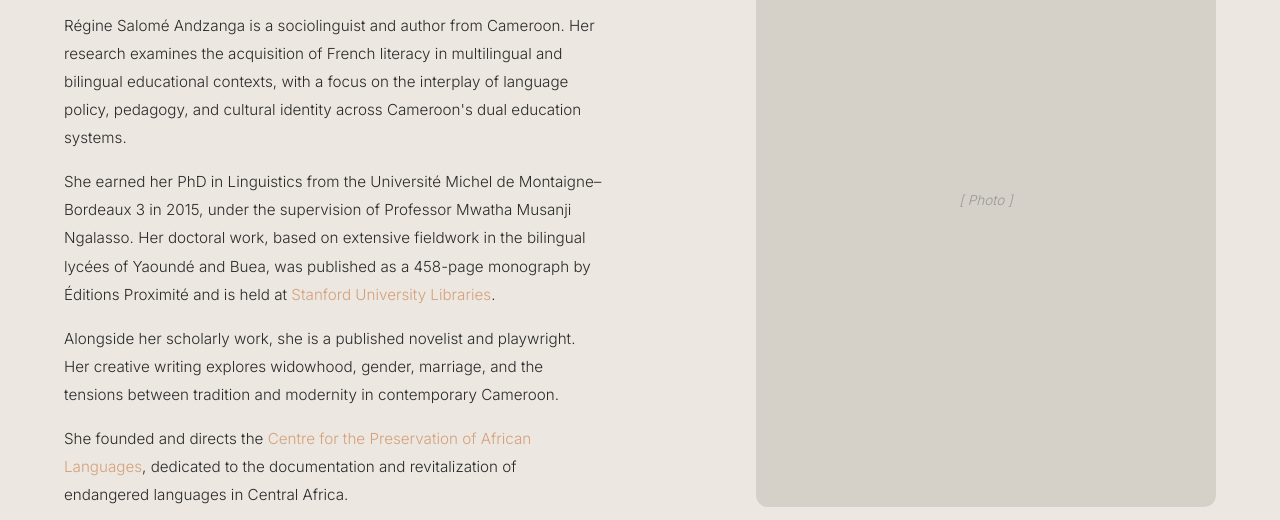
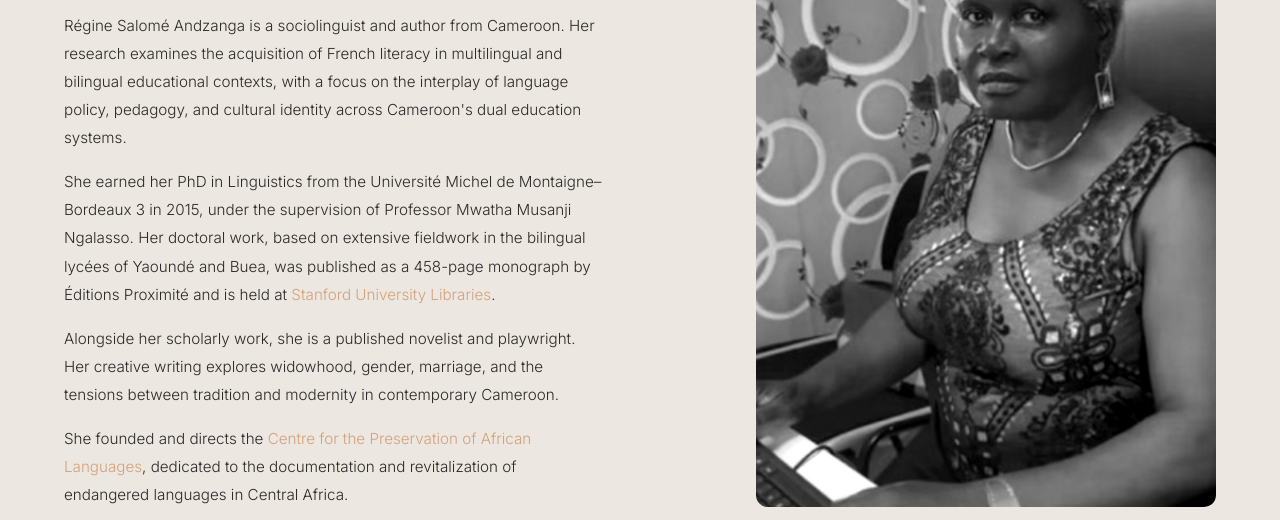
Before and after one commit to regineandzanga/regineandzanga.github.io, a plain HTML site: page index.html in a window 1280 px wide. Shown: the part 258-778 px from the top of the page. Drawn offline with nearby package versions, Linux system fonts and the light colour scheme; a web font is replaced by a local one.

Commit message:
Add files via upload

```diff
--- a/index.html
+++ b/index.html
@@ -95,10 +95,10 @@
     justify-content: center;
     overflow: hidden;
   }
-  .about-photo .photo-frame span {
-    color: #999;
-    font-size: 0.85rem;
-    font-style: italic;
+  .about-photo .photo-frame img {
+    width: 100%;
+    height: 100%;
+    object-fit: cover;
   }
   .about-photo .caption {
     margin-top: 1rem;
@@ -274,7 +274,7 @@
   </div>
   <div class="about-photo">
     <div class="photo-frame">
-      <span>[ Photo ]</span>
+      <img src="photo.png" alt="Dr. Régine Salomé Andzanga at her desk">
     </div>
     <p class="caption">Dr. Régine Salomé Andzanga, linguist and author.</p>
   </div>
```
Also changed, not shown: photo.png (added).
